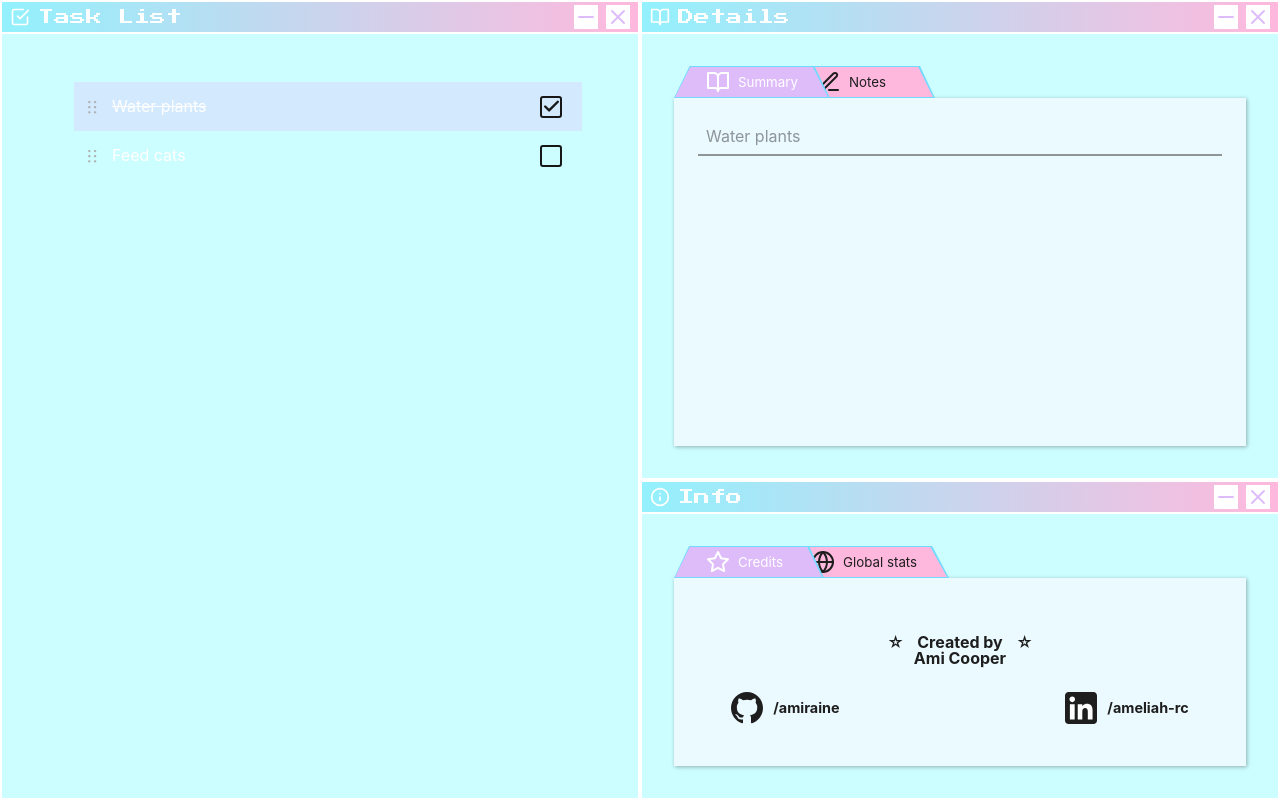
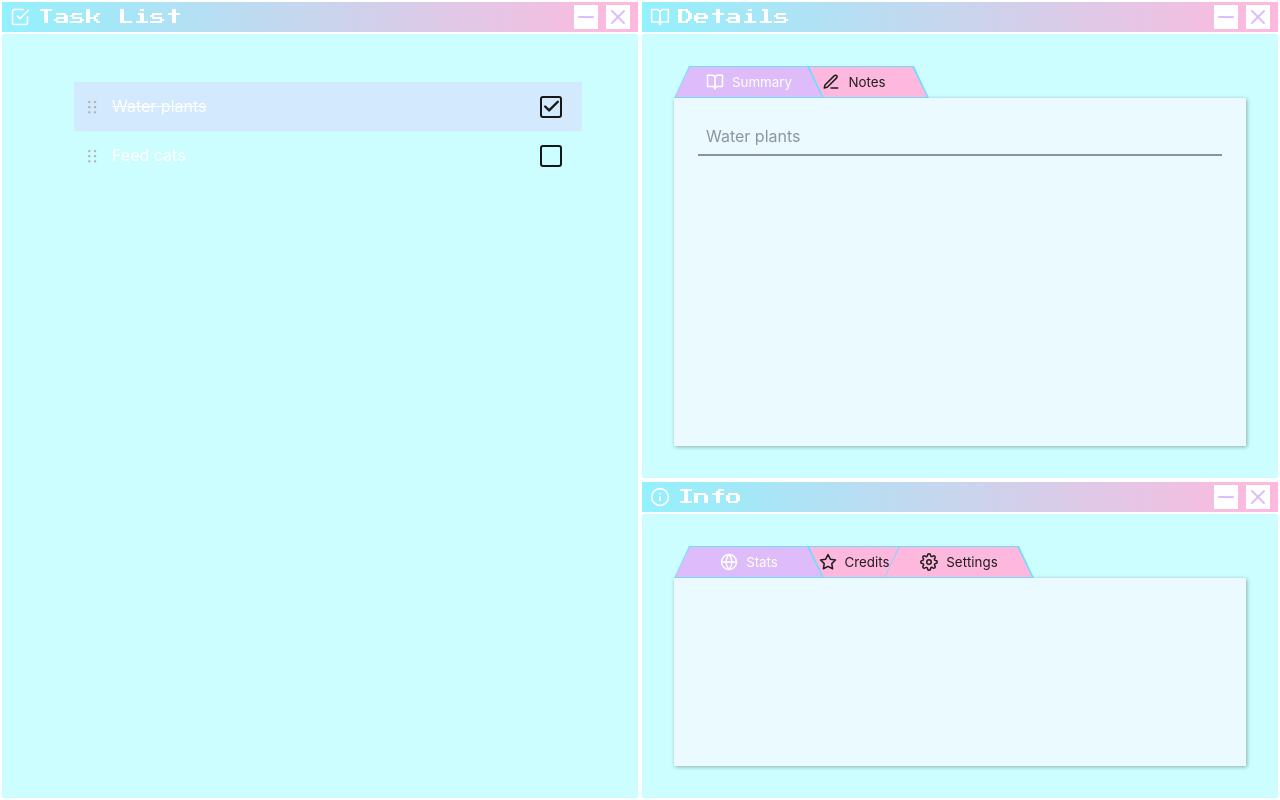
Before and after one commit to amiraine/todo, a React (Create React App) app: page / in a window 1280 px wide. Built offline with nearby package versions, Linux system fonts and the light colour scheme.

Commit message:
fix tab styles

```diff
--- a/src/Components/TabWindow/index.tsx
+++ b/src/Components/TabWindow/index.tsx
@@ -24,7 +24,8 @@ export const TabWindow: React.FC<TabWindowProps> = (props) => {
               key={name}
               index={i}
               selected={name === selectedTab}
-              onClick={() => (setTab ? setTab(name) : console.log(name))}
+              onClick={() => setTab(name)}
+              tabCount={tabList.length}
             >
               <TabText>
                 {icon}
--- a/src/Components/TabWindow/styled.ts
+++ b/src/Components/TabWindow/styled.ts
@@ -10,23 +10,33 @@ export const Container = styled.div`
 export const TabWrapper = styled.div`
   display: flex;
   flex-direction: row;
+  max-width: 100%;
   width: 100%;
+  position: relative;
+  overflow-x: auto;
 `;
 
 export const TabText = styled.span`
   display: flex;
+  justify-content: center;
   text-align: center;
   width: 100%;
   z-index: 10;
   align-items: center;
   user-select: none;
+  white-space: nowrap;
+  overflow: hidden;
 
   svg {
     margin-right: 8px;
   }
 `;
 
-export const Tab = styled.button<{ selected: boolean; index: number }>`
+export const Tab = styled.button<{
+  selected: boolean;
+  index: number;
+  tabCount: number;
+}>`
   position: relative;
   height: 100%;
   font-family: inherit;
@@ -34,11 +44,14 @@ export const Tab = styled.button<{ selected: boolean; index: number }>`
     return `${index * -45}px`;
   }};
   display: flex;
+  justify-content: center;
   align-items: center;
   min-width: 150px;
+  /* width: calc() */
+  width: max-content;
   height: 32px;
   border: 0;
-  padding: 0 32px;
+  padding: 0 30px;
   background: #70dbff;
   z-index: ${({ selected }) => (selected ? 9 : 1)};
   clip-path: polygon(10% 0, 90% 0, 100% 100%, 0 100%);
--- a/src/Details/index.tsx
+++ b/src/Details/index.tsx
@@ -18,9 +18,9 @@ const Details: React.FC = () => {
   const tabs: TabProps[] = [
     {
       name: TabType.Summary,
-      icon: <BookOpen />,
+      icon: <BookOpen size={18} />,
     },
-    { name: TabType.Notes, icon: <Edit3 /> },
+    { name: TabType.Notes, icon: <Edit3 size={18} /> },
   ];
   const [tab, setTab] = useState<string>(TabType.Summary);
   const [listData, listDispatch] = useListData();
--- a/src/Info/index.tsx
+++ b/src/Info/index.tsx
@@ -1,22 +1,23 @@
 import React, { useState } from "react";
-import { Globe, Star } from "react-feather";
+import { Globe, Settings, Star } from "react-feather";
 import { TabProps, TabWindow } from "../Components";
 import Credits from "./Credits";
 
 enum TabType {
   "Credits" = "Credits",
-  "GlobalStats" = "Global stats",
+  "Stats" = "Stats",
   "Settings" = "Settings",
 }
 
 const Info: React.FC = () => {
-  const [tab, setTab] = useState<string>(TabType.Credits);
+  const [tab, setTab] = useState<string>(TabType.Stats);
   const tabs: TabProps[] = [
+    { name: TabType.Stats, icon: <Globe size={18} /> },
     {
       name: TabType.Credits,
-      icon: <Star />,
+      icon: <Star size={18} />,
     },
-    { name: TabType.GlobalStats, icon: <Globe /> },
+    { name: TabType.Settings, icon: <Settings size={18} /> },
   ];
 
   const RenderedContent = () => {
```
